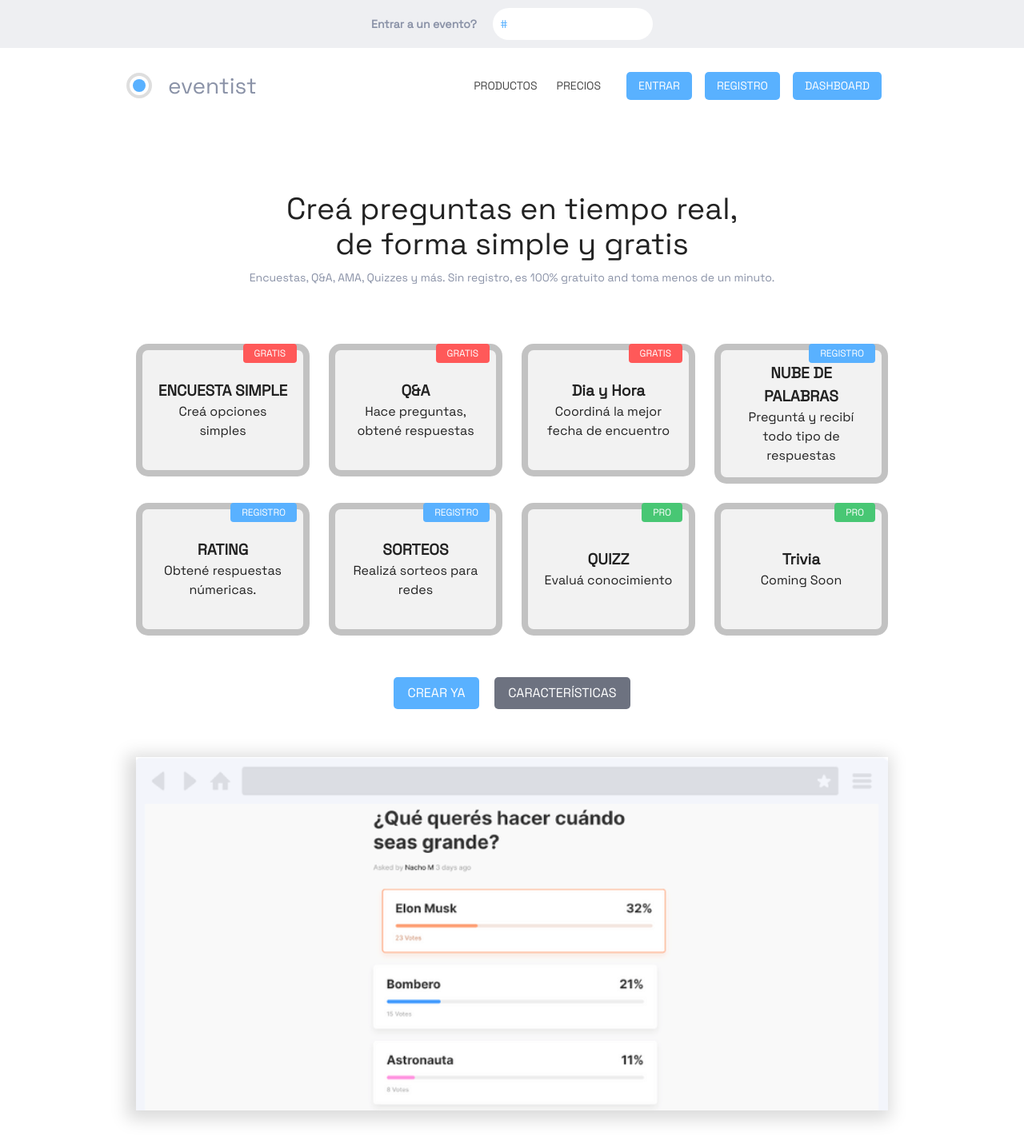
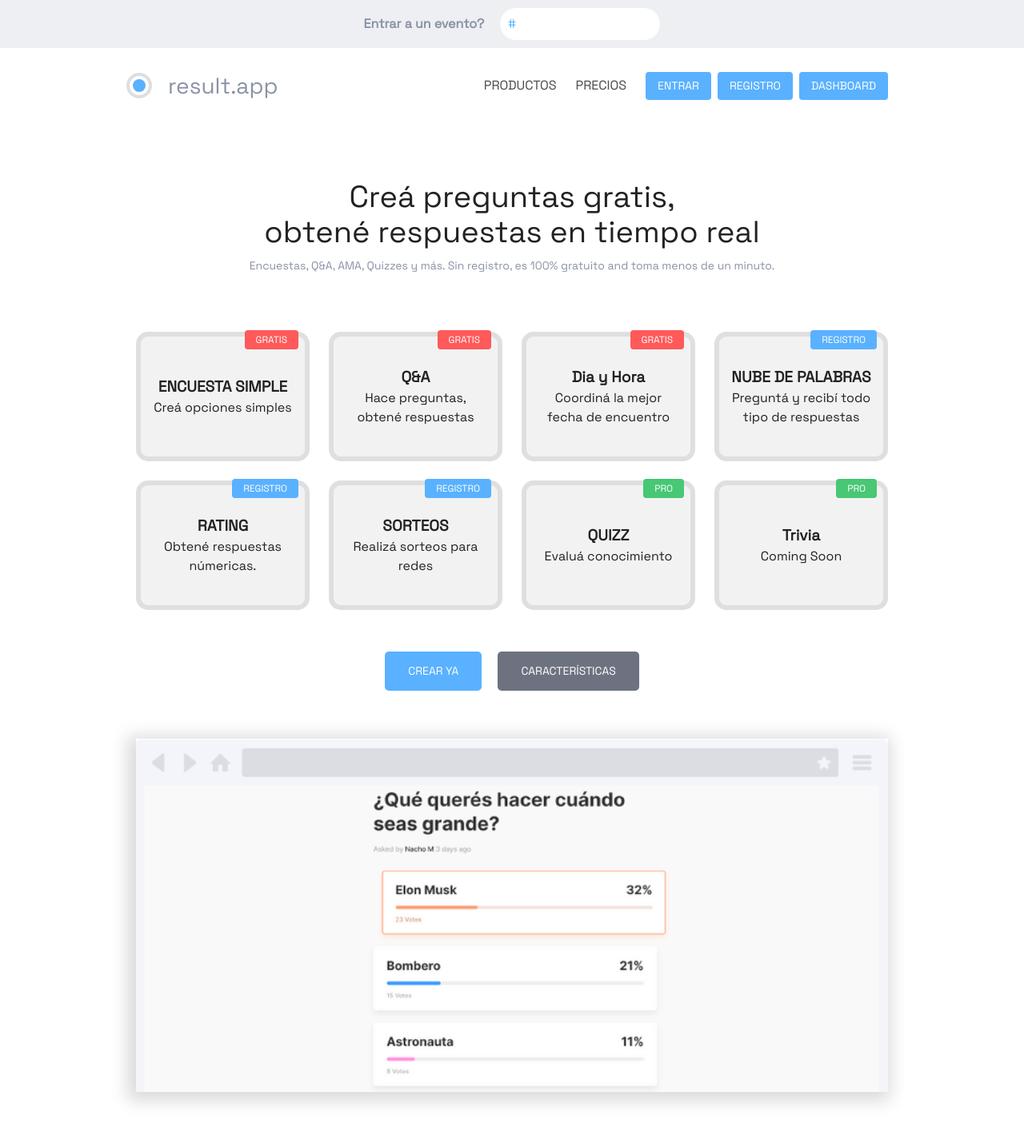
Before and after one commit to hector53/minipoll, a Flask app: page / in a window 1280 px wide. Shown: the top 1426 px of the page at 80% size. Run offline with Flask 2, Linux system fonts and the light colour scheme.

Commit message:
minipollsubieidno

```diff
--- a/app/datos/__init__.py
+++ b/app/datos/__init__.py
@@ -1,4 +1,5 @@
 #datos produccion
+
 datos = {
    "host":"localhost",
     "database":"minipoll",
@@ -6,6 +7,8 @@
     "userPass":"nacho*123",
 }
 url_site = "minipoll.jemyxs2xli-zqy3jz1yy6kg.p.runcloud.link"
+
+
 
 #datos localhost
 """
--- a/app/static/css/poll.css
+++ b/app/static/css/poll.css
@@ -2,7 +2,7 @@
     font-family: 'Space Grotesk', sans-serif;
     color: #222;
     font-weight: 400;
-    font-size: 14px;
+    font-size: 16px;
 }
 
 .company {
@@ -56,7 +56,6 @@
 .text-block-14 {
     color: #59b1ff;
     position: absolute;
-    margin-left: -20px;
 }
 .nav-bar {
     padding-top: 21px;
@@ -64,7 +63,7 @@
 }
 
 .section-hero {
-    padding-top: 75px;
+    padding-top: 60px;
     padding-bottom: 20px;
     background-color: #fff;
     text-align: center;
@@ -89,8 +88,8 @@
 .crear-producto {
     position: relative;
     border-style: solid;
-    border-width: 8px;
-    border-color: rgba(0, 0, 0, 0.2);
+    border-width: 6px;
+    border-color: rgba(0, 0, 0, 0.08);
     border-radius: 15px;
     background-color: rgba(0, 0, 0, 0.05);
     cursor: pointer;
@@ -164,16 +163,39 @@
 background-color: #6d7280;
 color: white;
 }
-.button{
+.buttonN{
     display: inline-block;
     margin-right: 8px;
     margin-left: 8px;
+    padding: 14px 29px;
     border-radius: 5px;
+    background-color: #6d7280;
+    -webkit-transition: background-color 300ms ease;
+    transition: background-color 300ms ease;
+    font-family: 'Space Grotesk', sans-serif;
     color: #fff;
-font-size: 16px;
+    font-size: 14px;
     text-align: center;
     text-decoration: none;
     text-transform: uppercase;
+    border: none;
+    cursor: pointer;
+}
+.buttonN:hover{
+    background-color: #848a9c;
+    color: #fff
+}
+.blue{
+    background-color: #59b1ff;
+    font-family: 'Space Grotesk', sans-serif;
+}
+.blue:hover{
+    background-color: #4a99df;
+}
+.isFlexCenter{
+    display: flex;
+    justify-content: center;
+    text-align: center;
 }
 .is-gray{
 background-color: #6d7280!important;
--- a/app/templates/base.html
+++ b/app/templates/base.html
@@ -33,7 +33,7 @@
             <nav class="navbar" role="navigation" aria-label="main navigation">
                 <div class="navbar-brand mr-2 is-flex is-align-items-center">
                    <a href="/" class=" is-flex is-align-items-center"><div class="logotipo"><div class="logotipo-fill"></div></div>
-                    <div class="company">eventist</div></a>
+                    <div class="company">result.app</div></a>
 
                     <a role="button" class="navbar-burger" aria-label="menu" aria-expanded="false"
                         data-target="navbarBasicExample">
@@ -95,13 +95,13 @@
     {% block content %}{% endblock %}
 
     <footer class="section-footer">
-        <div class="w-container">
+        <div class="w-container isFlexCenter">
             <div class="columns">
                 <div class="column">
 
                     <div class="div-block-16">
                         <a href="/" class=" is-flex is-align-items-center"><div class="logotipo-dark"><div class="logotipo-fill"></div></div>
-                            <div class="company">eventist</div></a>
+                            <div class="company">result.app</div></a>
                     </div>
 
                     <div class="div-block-15"><a href="#" class="social-icon w-inline-block"><img src="https://uploads-ssl.webflow.com/60b13cec71296d20a8aa5bf0/60b13cec71296d43d2aa5c12_14-social-email.png" width="20" alt=""></a><a href="#" target="_blank" class="social-icon w-inline-block"><img src="https://uploads-ssl.webflow.com/60b13cec71296d20a8aa5bf0/60b13cec71296d0b0faa5c13_14-social-facebook.png" width="20" alt=""></a><a href="#" target="_blank" class="social-icon w-inline-block"><img src="https://uploads-ssl.webflow.com/60b13cec71296d20a8aa5bf0/60b13cec71296de436aa5c15_14-social-twitter.png" width="20" alt=""></a></div>
--- a/app/templates/encuesta.html
+++ b/app/templates/encuesta.html
@@ -181,10 +181,10 @@
 
 
             <div class="div-block-10">
-              <button class="submit-button-3 w-button">Notificarme por Email</button>
+              <button class="buttonN blue">Notificarme por Email</button>
 
                 <a href="{{encuesta.3}}+"  class="link-2" v-if="resultados ==  false">Directo a los Resultados</a>
-                <a class="link-2" @click="cancelarVoto" v-if="resultados">Cancelar Mi Voto</a>
+                <a class="link-2" @click="cancelarVoto" v-if="resultados && yaVote ">Cancelar Mi Voto</a>
               </div>
 
         </div>
--- a/app/templates/encuestaSimple.html
+++ b/app/templates/encuestaSimple.html
@@ -44,8 +44,9 @@
 
                     <div class="text-block-5"  @click="addOpcion">+ Agregar otra opción</div>
                     <div class="button-group">
-                        <button class="button is-info " @click="crearEncuesta">PUBLICAR</button>
-                        <button class="button is-info is-gray ">OPCIONES AVANZADAS</button>
+                        <button class="buttonN blue " @click="crearEncuesta">PUBLICAR</button>
+                        <button class="buttonN ">OPCIONES AVANZADAS</button>
+
                     </div>
 
             </div>
--- a/app/templates/index.html
+++ b/app/templates/index.html
@@ -18,7 +18,7 @@
 {% block content %}
 <section class="section-hero">
     <div class="container">
-        <h1 class="hero-heading">Creá preguntas en tiempo real,<br>de forma simple y gratis</h1>
+        <h1 class="hero-heading">Creá preguntas gratis,<br>obtené respuestas en tiempo real</h1>
         <p class="hero-subhead">Encuestas, Q&amp;A, AMA, Quizzes y más. Sin registro, es 100% gratuito and toma
             menos de un minuto.<br></p>
 
@@ -130,8 +130,8 @@
         </div>
 
         <div class="button-group">
-            <a href="/panel" class="button is-info ">CREAR YA</a>
-            <a href="/panel" class="button is-info is-gray ">CARACTERÍSTICAS</a>
+            <a href="/crear" class="buttonN blue ">CREAR YA</a>
+            <a href="/dashboard" class="buttonN ">CARACTERÍSTICAS</a>
         </div>
 
         <img src="{{ url_for('static', filename='img/portada2.png') }}"
@@ -286,8 +286,8 @@
         </div>
 
         <div class="button-group">
-            <a href="/panel" class="button is-info ">CREAR ENCUESTA</a>
-            <a href="/panel" class="button is-info is-gray ">REGISTRARME</a>
+            <a href="/crear" class="buttonN blue ">CREAR ENCUESTA</a>
+            <a href="/dashboard" class="buttonN ">CARACTERÍSTICAS</a>
         </div>
 
     </div>
```
Also changed, not shown: app/static/img/captures/captureR_iJRq3.jpg. Lines whose indentation alone changed are shown as unchanged.
